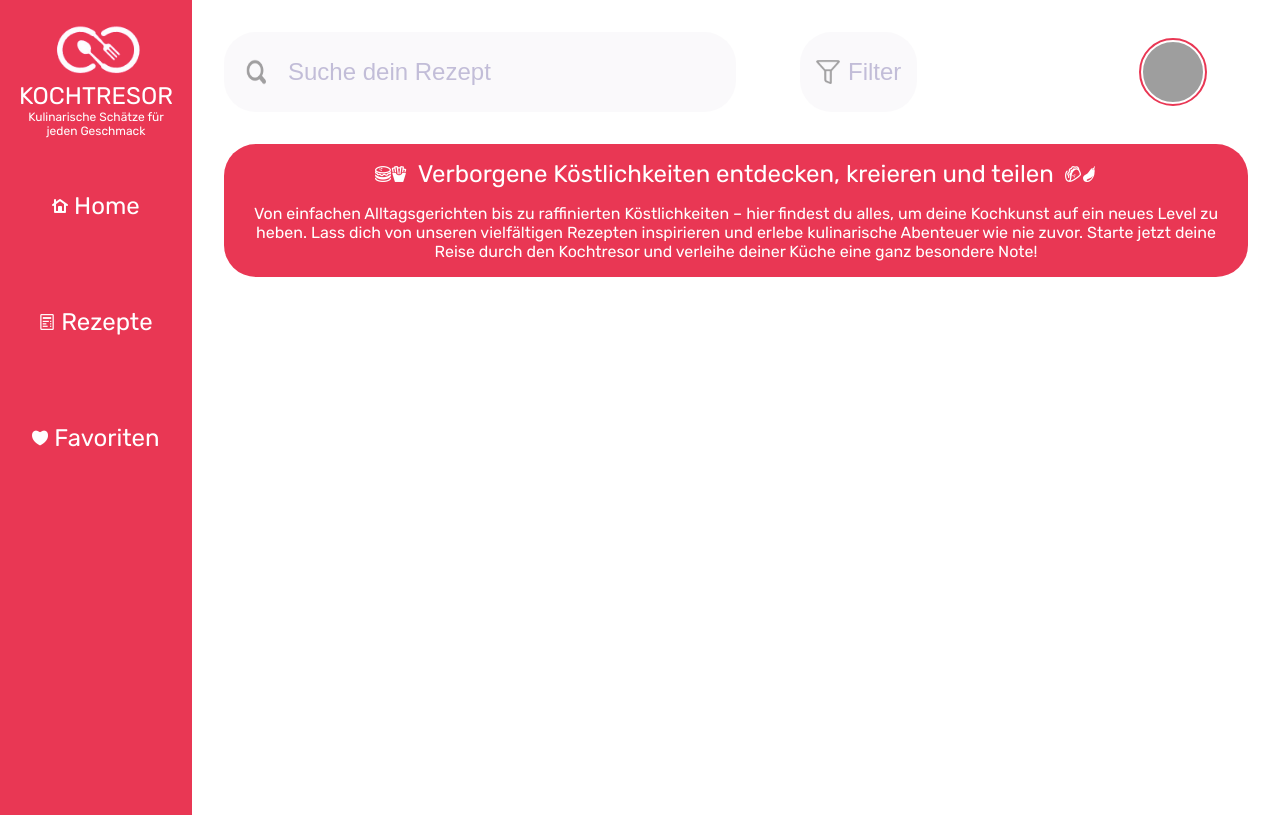
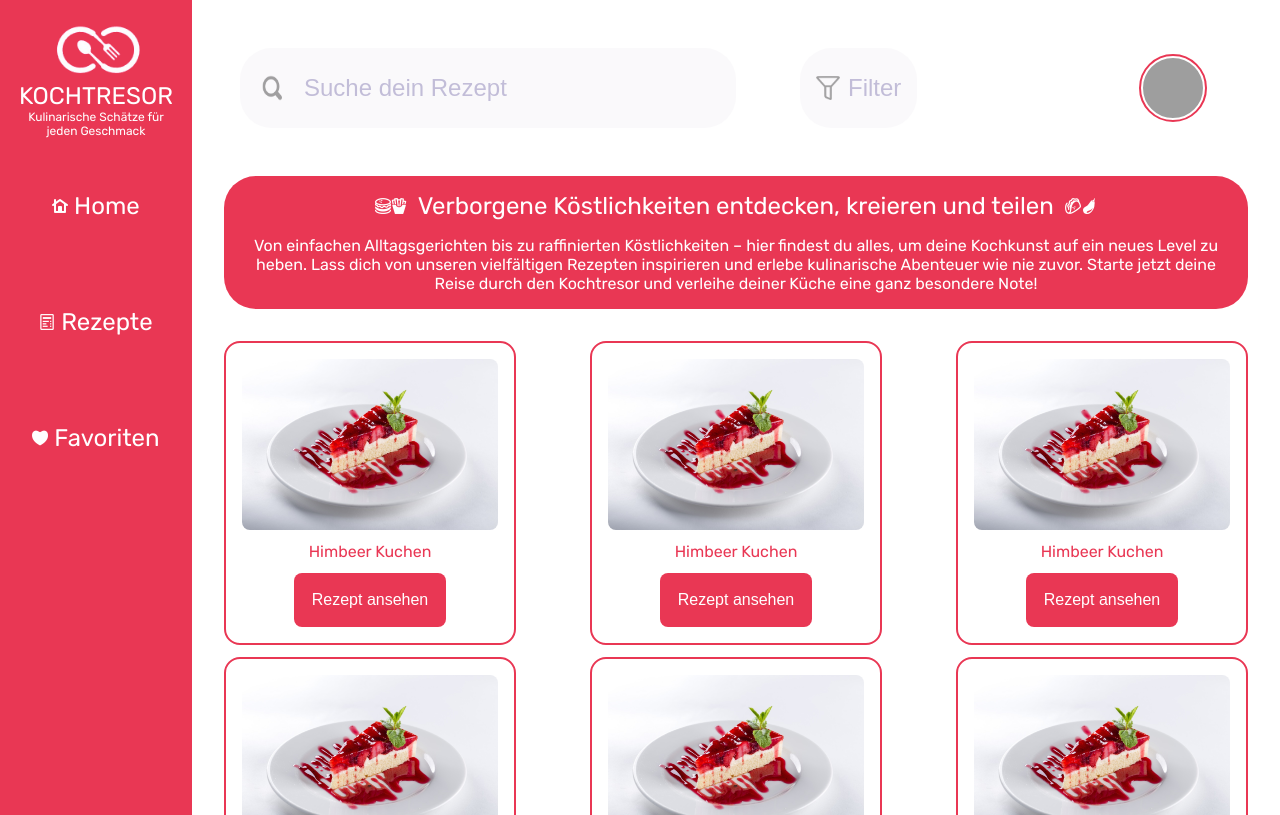
Before and after one commit to Hanmuni/DevCraft---Rezeptapp, a Next.js app: page / in a window 1280 px wide. Shown: the top 815 px of the page. Built offline with nearby package versions, Linux system fonts and the light colour scheme; grey boxes are pictures that could not be loaded.

Commit message:
feat: add recipe content

```diff
--- a/app/components/banner.css
+++ b/app/components/banner.css
@@ -7,7 +7,7 @@
 }
 
 .header {
-    margin-bottom: 1rem;
+  margin-bottom: 1rem;
 }
 .food-icon {
   width: 1rem;
--- a/app/components/content.css
+++ b/app/components/content.css
@@ -1,5 +1,11 @@
 .content {
   color: rgb(255, 255, 255);
+  background-color: rgb(255, 255, 255);
   padding: 2rem;
   max-width: 80%;
 }
+
+.top-container {
+  background-color: rgb(255, 255, 255);
+  padding: 1rem;
+}
--- a/app/components/content.js
+++ b/app/components/content.js
@@ -6,11 +6,12 @@ import SearchBar from "./search-bar";
 import Filter from "./filter";
 import User from "./user";
 import Banner from "./banner";
+import Recipe from "./recipe";
 
 export default function Navbar() {
   return (
     <div className="content">
-      <div className="row align-center gap-xx-large">
+      <div className="row align-center gap-xx-large sticky top-container">
         <SearchBar /> <Filter />
         <User />
       </div>
@@ -18,6 +19,23 @@ export default function Navbar() {
       <div>
         <Banner />
       </div>
+
+      <div className="row wrap gap-small justify-between">
+        <Recipe />
+        <Recipe />
+        <Recipe />
+        <Recipe />
+        <Recipe />
+        <Recipe />
+        <Recipe />
+        <Recipe />
+        <Recipe />
+        <Recipe />
+        <Recipe />
+        <Recipe />
+        <Recipe />
+        <Recipe />
+      </div>
     </div>
   );
 }
--- a/app/components/navbar.js
+++ b/app/components/navbar.js
@@ -5,7 +5,7 @@ import "./navbar.css";
 
 export default function Navbar() {
   return (
-    <nav className="navbar">
+    <nav className="navbar sticky">
       <div class="logo-container column  align-center text-center">
         <img className="logo" src="img/logo.png" />
         <span className="font-large">KOCHTRESOR</span>
--- /dev/null
+++ b/app/components/recipe.css
@@ -0,0 +1,28 @@
+.recipe-box {
+  width: 25%;
+  background-color: rgb(255, 255, 255);
+  border-radius: 1rem;
+  padding: 1rem;
+  border: 0.125rem solid rgb(233, 55, 84);
+  color: rgb(233, 55, 84);
+}
+
+.recipe-img {
+  width: 100%;
+  background-size: cover;
+  border-radius: 0.5rem;
+}
+
+.recipeBtn {
+  background-color: rgb(233, 55, 84);
+  border: 0.125rem solid transparent;
+  color: rgb(255, 255, 255);
+  border-radius: 0.5rem;
+  padding: 1rem;
+}
+
+.recipeBtn:hover {
+  background-color: rgb(255, 255, 255);
+  border: 0.125rem solid rgb(233, 55, 84);
+  color: rgb(233, 55, 84);
+}
--- /dev/null
+++ b/app/components/recipe.js
@@ -0,0 +1,14 @@
+"use client";
+
+import { useState } from "react";
+import "./recipe.css";
+
+export default function Recipe() {
+  return (
+    <div className="column align-center recipe-box gap-small">
+      <img className="recipe-img " src="/img/raspberry-pie.jpg" />
+      <span> Himbeer Kuchen </span>
+      <button className="recipeBtn font-medium"> Rezept ansehen </button>
+    </div>
+  );
+}
--- a/app/page.css
+++ b/app/page.css
@@ -16,6 +16,10 @@ body {
   justify-content: center;
 }
 
+.justify-between {
+  justify-content: space-between;
+}
+
 .column {
   display: flex;
   flex-direction: column;
@@ -24,6 +28,16 @@ body {
 .row {
   display: flex;
   flex-direction: row;
+}
+
+.wrap {
+  flex-wrap: wrap;
+}
+
+.sticky {
+  position: sticky;
+  top: 0;
+  z-index: 1;
 }
 
 .text-center {
```
Also changed, not shown: public/img/pho.jpg (added), public/img/raspberry-pie.jpg (added).
